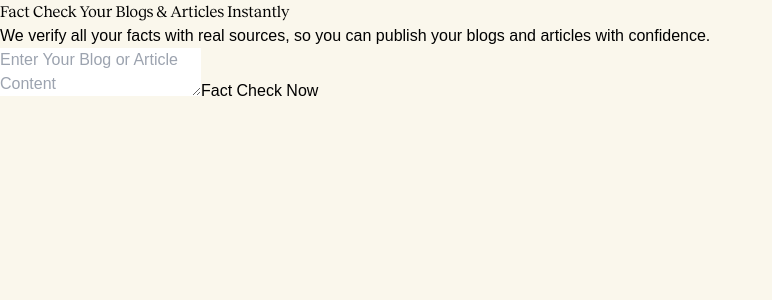
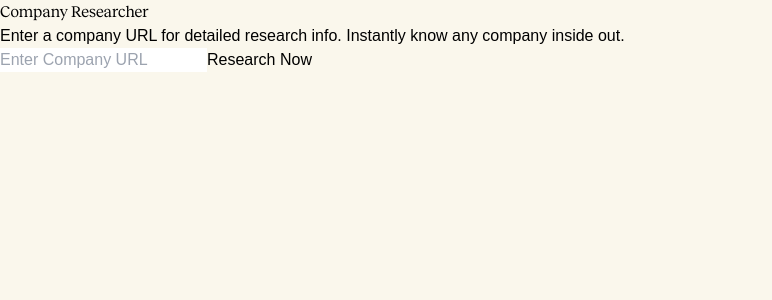
Before and after one commit to myallcodebase/CompanySearcher, a Next.js app: page / in a window 1280 px wide. Shown: the top 300 px of the page, without its empty margins (0-772 px from the left). Built offline with nearby package versions, Linux system fonts and the light colour scheme; a web font is replaced by a local one.

Commit message:
added correct copy for the landing page

```diff
--- a/app/components/CompanyResearchHome.tsx
+++ b/app/components/CompanyResearchHome.tsx
@@ -2,18 +2,18 @@
 
 import { useState, FormEvent } from "react";
 
-export default function FactChecker() {
+export default function CompanyResearcher() {
   const [isGenerating, setIsGenerating] = useState(false);
-  const [factCheckResult, setFactCheckResult] = useState('');
-  const [articleContent, setArticleContent] = useState('');
+  const [researchResult, setResearchResult] = useState('');
+  const [companyUrl, setCompanyUrl] = useState('');
   const [error, setError] = useState<string | null>(null);
 
-  const handleSearch = async (e: FormEvent) => {
+  const handleResearch = async (e: FormEvent) => {
     e.preventDefault(); // Prevent form submission refresh
-    console.log("Fact-checking initiated for article content.");
+    console.log("Research initiated for company URL.");
 
-    if (!articleContent) {
-      setError("Please enter some content for fact-checking.");
+    if (!companyUrl) {
+      setError("Please enter a company URL for research.");
       return;
     }
 
@@ -27,28 +27,28 @@ export default function FactChecker() {
         headers: {
           'Content-Type': 'application/json',
         },
-        body: JSON.stringify({ content: articleContent }),
+        body: JSON.stringify({ url: companyUrl }),
       });
 
       console.log("API response status:", response.status);
 
       if (!response.ok) {
         const errorData = await response.json();
-        throw new Error(errorData.error || 'Failed to fetch fact-check result.');
+        throw new Error(errorData.error || 'Failed to fetch research result.');
       }
 
       const data = await response.json();
       console.log("Received data:", data);
 
-      if (data.factCheckResult) {
-        setFactCheckResult(data.factCheckResult);
+      if (data.researchResult) {
+        setResearchResult(data.researchResult);
       } else {
-        setError("No fact-checking information found.");
+        setError("No research information found.");
       }
     } catch (error) {
-      console.error('Error in handleSearch:', error);
+      console.error('Error in handleResearch:', error);
       setError(error instanceof Error ? error.message : 'An unexpected error occurred.');
-      setFactCheckResult('');
+      setResearchResult('');
     } finally {
       setIsGenerating(false);
     }
@@ -57,21 +57,20 @@ export default function FactChecker() {
   return (
     <div className="w-full border-6 max-w-4xl p-6">
       <h1 className="md:text-6xl text-4xl pb-5 font-medium opacity-0 animate-fade-up [animation-delay:200ms]">
-        Fact Check Your
-        <span className="text-brand-default"> Blogs & Articles </span>
-        Instantly
+        <span className="text-brand-default"> Company </span>
+        Researcher
       </h1>
 
       <p className="text-black mb-12 opacity-0 animate-fade-up [animation-delay:400ms]">
-        We verify all your facts with real sources, so you can publish your blogs and articles with confidence.
+        Enter a company URL for detailed research info. Instantly know any company inside out.
       </p>
 
-      <form onSubmit={handleSearch} className="space-y-6">
-        <textarea
-          value={articleContent}
-          onChange={(e) => setArticleContent(e.target.value)}
-          placeholder="Enter Your Blog or Article Content"
-          className="w-full bg-white p-3 border box-border outline-none rounded-sm ring-2 ring-brand-default resize-none min-h-[150px] overflow-auto opacity-0 animate-fade-up [animation-delay:600ms]"
+      <form onSubmit={handleResearch} className="space-y-6">
+        <input
+          value={companyUrl}
+          onChange={(e) => setCompanyUrl(e.target.value)}
+          placeholder="Enter Company URL"
+          className="w-full bg-white p-3 border box-border outline-none rounded-sm ring-2 ring-brand-default resize-none opacity-0 animate-fade-up [animation-delay:600ms]"
         />
         <button
           type="submit"
@@ -80,7 +79,7 @@ export default function FactChecker() {
           }`}
           disabled={isGenerating}
         >
-          {isGenerating ? 'Fact Checking...' : 'Fact Check Now'}
+          {isGenerating ? 'Researching...' : 'Research Now'}
         </button>
       </form>
 
@@ -90,9 +89,9 @@ export default function FactChecker() {
         </div>
       )}
 
-      {factCheckResult && (
+      {researchResult && (
         <div className="mt-20 w-full bg-white p-4 border outline-none resize-none min-h-[200px] overflow-auto rounded opacity-0 animate-fade-up [animation-delay:200ms]">
-          {factCheckResult}
+          {researchResult}
         </div>
       )}
     </div>
```
